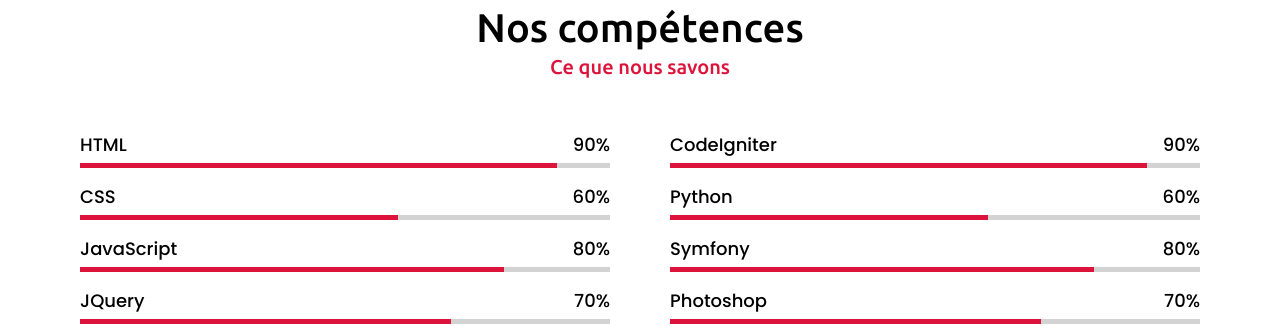
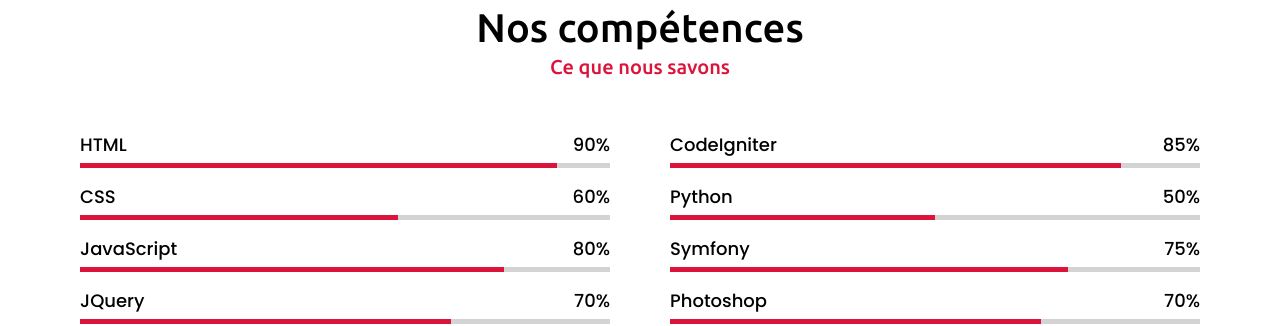
Before and after one commit to MariePhilippine05/PortFolio, a plain HTML site: page index.html in a window 1280 px wide. Shown: the part 2160-2486 px from the top of the page. Drawn offline with nearby package versions, Linux system fonts and the light colour scheme.

Commit message:
1er correction

```diff
--- a/index.html
+++ b/index.html
@@ -141,23 +141,23 @@
                     <div class="bars">
                         <div class="info">
                             <span>CodeIgniter</span>
-                            <span>90%</span>
+                            <span>85%</span>
                         </div>
-                        <div class="line html"></div>
+                        <div class="line code"></div>
                     </div>
                     <div class="bars">
                         <div class="info">
                             <span>Python</span>
-                            <span>60%</span>
+                            <span>50%</span>
                         </div>
-                        <div class="line css"></div>
+                        <div class="line python"></div>
                     </div>
                     <div class="bars">
                         <div class="info">
                             <span>Symfony</span>
-                            <span>80%</span>
+                            <span>75%</span>
                         </div>
-                        <div class="line js"></div>
+                        <div class="line symph"></div>
                     </div>
                    <div class="bars">
                         <div class="info">
@@ -313,7 +313,7 @@
 
     <!-- footer section start -->
     <footer>
-        <span>Créé par <a href="https://www.codingnepalweb.com">CodingNepal</a> | <span class="far fa-copyright"></span> 2021 All rights reserved.</span>
+        <span>Créé par Dev'It | <span class="far fa-copyright"> &nbsp; <script>document.write(new Date().getFullYear());</script></span></span>
     </footer>
 
     <script src="script.js"></script>
--- a/style.css
+++ b/style.css
@@ -365,6 +365,19 @@
 .skills-content .right .html::before{
     width: 90%;
 }
+
+.skills-content .right .code::before{
+    width: 85%;
+}
+
+.skills-content .right .python::before{
+    width: 50%;
+}
+
+.skills-content .right .symph::before{
+    width: 75%;
+}
+
 .skills-content .right .css::before{
     width: 60%;
 }
```
